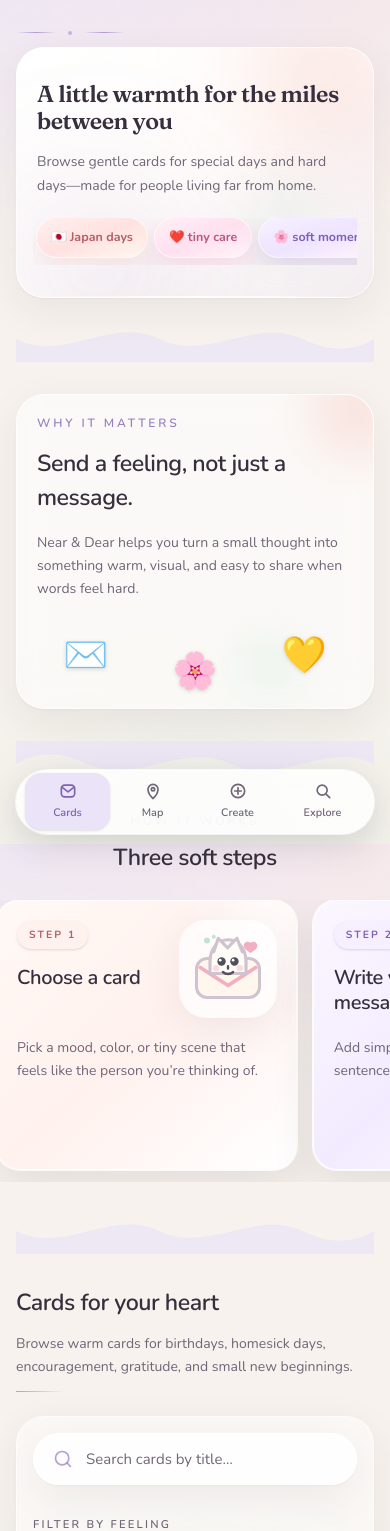
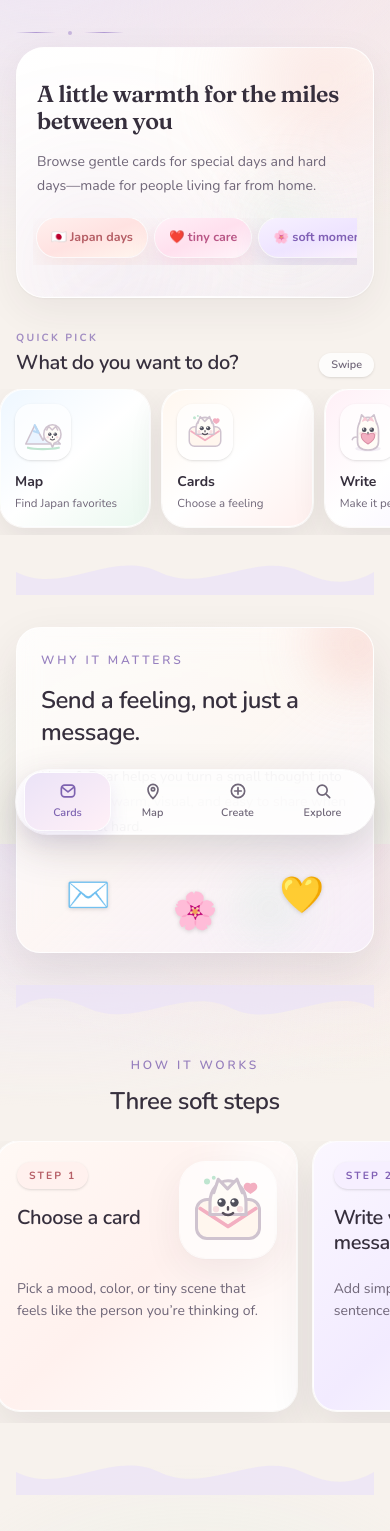
Before and after one commit to smilesaki0109/near-and-dear, a Next.js app: page / in a window 390 px wide. Shown: the top 1531 px of the page. Built offline with nearby package versions, Linux system fonts and the light colour scheme.

Commit message:
Enhance mobile home UI
Made-with: Cursor

```diff
--- a/src/components/cards/CardGrid.tsx
+++ b/src/components/cards/CardGrid.tsx
@@ -27,16 +27,16 @@ export function CardGrid({ cards, locale }: Props) {
   }
 
   return (
-    <ul className="grid grid-cols-1 gap-8 sm:grid-cols-2 sm:gap-9 xl:grid-cols-3 xl:gap-10">
+    <ul className="-mx-4 grid snap-x snap-mandatory grid-flow-col gap-4 overflow-x-auto px-4 pb-4 [grid-auto-columns:78%] [scrollbar-width:none] md:mx-0 md:grid-flow-row md:grid-cols-2 md:gap-9 md:overflow-visible md:px-0 md:pb-0 xl:grid-cols-3 xl:gap-10 [&::-webkit-scrollbar]:hidden">
       {cards.map((card, index) => (
         <li
           key={card.id}
-          className="animate-card-rise"
+          className="animate-card-rise snap-start"
           style={{ animationDelay: `${Math.min(index, 10) * 55}ms` }}
         >
           <Link
             href={`/create/${card.id}`}
-            className="block cursor-pointer rounded-[var(--radius-lg)] focus-visible:outline-none focus-visible:ring-2 focus-visible:ring-[var(--primary)] focus-visible:ring-offset-2 focus-visible:ring-offset-[var(--bg-page)]"
+            className="block cursor-pointer rounded-[var(--radius-lg)] transition active:scale-[0.98] focus-visible:outline-none focus-visible:ring-2 focus-visible:ring-[var(--primary)] focus-visible:ring-offset-2 focus-visible:ring-offset-[var(--bg-page)] md:active:scale-100"
           >
             <CardTile card={card} locale={locale} />
           </Link>
--- a/src/components/home/HomeBrowse.tsx
+++ b/src/components/home/HomeBrowse.tsx
@@ -13,6 +13,7 @@ import { CatCardsIcon } from "@/components/icons/CatCardsIcon";
 import { CatExploreIcon } from "@/components/icons/CatExploreIcon";
 import { CatHeartIcon } from "@/components/icons/CatDecorations";
 import { CatHomeIcon } from "@/components/icons/CatHomeIcon";
+import { CatMapIcon } from "@/components/icons/CatMapIcon";
 import { mockCards } from "@/data/mockCards";
 import { useLanguage } from "@/contexts/LanguageContext";
 import { ui } from "@/lib/i18n/ui";
@@ -28,6 +29,36 @@ export function HomeBrowse() {
 
   const t = ui[locale];
   const home = homeStoryCopy[locale];
+  const quickActions = [
+    {
+      href: "/map",
+      label: locale === "en" ? "Map" : "Mapを見る",
+      hint: locale === "en" ? "Find Japan favorites" : "日本の好きへ",
+      icon: <CatMapIcon className="h-12 w-12" />,
+      card: "from-[#eef7ff] via-white to-[#eaf8ef]",
+    },
+    {
+      href: "#cards",
+      label: locale === "en" ? "Cards" : "カード",
+      hint: locale === "en" ? "Choose a feeling" : "気持ちを選ぶ",
+      icon: <CatCardsIcon className="h-12 w-12" />,
+      card: "from-[#fff7ef] via-white to-[#fff0ee]",
+    },
+    {
+      href: "/create/1",
+      label: locale === "en" ? "Write" : "書く",
+      hint: locale === "en" ? "Make it personal" : "ことばを添える",
+      icon: <CatHomeIcon className="h-12 w-12" />,
+      card: "from-[#fff0f7] via-white to-[#f7f1ff]",
+    },
+    {
+      href: "#cards",
+      label: "Explore",
+      hint: locale === "en" ? "Swipe and browse" : "楽しく探す",
+      icon: <CatExploreIcon className="h-12 w-12" />,
+      card: "from-[#f6efff] via-white to-[#eef7ff]",
+    },
+  ];
   const whySymbols = ["✉️", "🌸", "💛"];
   const stepSymbols = ["🎴", "💌", "🚀"];
   const mobileStepCards = [
@@ -71,9 +102,42 @@ export function HomeBrowse() {
     <AppShell locale={locale} onLocaleChange={setLocale}>
       <div className="mx-auto max-w-6xl">
         <Hero locale={locale} />
+        <section className="-mx-4 mb-7 md:hidden" aria-label="Quick actions">
+          <div className="mb-3 flex items-end justify-between px-4">
+            <div>
+              <p className="text-[0.65rem] font-bold uppercase tracking-[0.22em] text-[var(--primary-deep)]/70">
+                {locale === "en" ? "Quick pick" : "クイック選択"}
+              </p>
+              <h2 className="mt-1 text-xl font-semibold tracking-[-0.02em] text-[var(--text)]">
+                {locale === "en" ? "What do you want to do?" : "何から始める？"}
+              </h2>
+            </div>
+            <span className="rounded-full bg-white/75 px-3 py-1 text-[0.68rem] font-semibold text-[var(--text-muted)] shadow-sm">
+              {locale === "en" ? "Swipe" : "スワイプ"}
+            </span>
+          </div>
+          <div className="grid snap-x snap-mandatory grid-flow-col gap-3 overflow-x-auto px-4 pb-2 [grid-auto-columns:42%] [scrollbar-width:none] [&::-webkit-scrollbar]:hidden">
+            {quickActions.map((action, index) => (
+              <Link
+                key={action.label}
+                href={action.href}
+                className={`animate-card-rise snap-start rounded-3xl border border-white/80 bg-gradient-to-br p-3.5 shadow-[0_14px_34px_rgba(54,47,61,0.10)] ring-1 ring-white/80 transition active:scale-95 ${action.card}`}
+                style={{ animationDelay: `${index * 70}ms` }}
+              >
+                <div className="flex h-14 w-14 items-center justify-center rounded-2xl bg-white/70 shadow-sm">
+                  {action.icon}
+                </div>
+                <p className="mt-3 text-sm font-bold text-[var(--text)]">{action.label}</p>
+                <p className="mt-1 text-[0.72rem] leading-snug text-[var(--text-muted)]">
+                  {action.hint}
+                </p>
+              </Link>
+            ))}
+          </div>
+        </section>
         <WavyDivider className="-mt-2 mb-8 md:-mt-4 md:mb-12" />
 
-        <section className="relative overflow-hidden rounded-[var(--radius-xl)] border border-white/70 bg-white/55 p-5 shadow-[var(--shadow-soft)] backdrop-blur-md md:p-8">
+        <section className="relative overflow-hidden rounded-3xl border border-white/75 bg-gradient-to-br from-white/80 via-[#fff9f5]/80 to-[#f6efff]/65 p-6 shadow-[0_18px_45px_rgba(54,47,61,0.10)] backdrop-blur-md md:rounded-[var(--radius-xl)] md:bg-white/55 md:bg-none md:p-8 md:shadow-[var(--shadow-soft)]">
           <DecorativeBubble className="-right-8 -top-8 h-24 w-24 bg-[var(--accent-peach)]/35" />
           <DecorativeBubble className="bottom-5 right-20 h-12 w-12 bg-[var(--accent-mint)]/45" />
           <p className="text-xs font-semibold uppercase tracking-[0.24em] text-[var(--primary-deep)]/80">
@@ -81,10 +145,10 @@ export function HomeBrowse() {
           </p>
           <div className="mt-4 grid gap-6 md:grid-cols-[1fr_0.8fr] md:items-center">
             <div>
-              <h2 className="text-[1.45rem] font-semibold tracking-[-0.02em] text-[var(--text)] md:text-4xl">
+              <h2 className="text-2xl font-semibold tracking-[-0.02em] text-[var(--text)] md:text-4xl">
                 {home.whyTitle}
               </h2>
-              <p className="mt-4 max-w-2xl text-sm leading-relaxed text-[var(--text-muted)] md:text-base">
+              <p className="mt-4 max-w-2xl text-sm leading-[1.8] text-[var(--text-muted)] md:text-base md:leading-relaxed">
                 {home.whyBody}
               </p>
             </div>
@@ -106,12 +170,12 @@ export function HomeBrowse() {
 
         <WavyDivider className="my-8 rotate-180 md:my-12" />
 
-        <section>
-          <div className="mb-6 text-center">
+        <section className="relative">
+          <div className="mb-6 text-center md:mb-6">
             <p className="text-xs font-semibold uppercase tracking-[0.24em] text-[var(--primary-deep)]/80">
               {home.howKicker}
             </p>
-            <h2 className="mt-3 text-[1.45rem] font-semibold tracking-[-0.02em] text-[var(--text)] md:text-4xl">
+            <h2 className="mt-3 text-2xl font-semibold tracking-[-0.02em] text-[var(--text)] md:text-4xl">
               {home.howTitle}
             </h2>
           </div>
@@ -182,11 +246,11 @@ export function HomeBrowse() {
             <div>
               <h2
                 id="cards-heading"
-                className="text-[1.45rem] font-semibold tracking-[-0.02em] text-[var(--text)] md:text-4xl"
+                className="text-2xl font-semibold tracking-[-0.02em] text-[var(--text)] md:text-4xl"
               >
                 {t.cardsHeading}
               </h2>
-              <p className="mt-3 max-w-xl text-sm leading-relaxed text-[var(--text-muted)]">
+              <p className="mt-3 max-w-xl text-sm leading-[1.8] text-[var(--text-muted)] md:leading-relaxed">
                 {home.cardsBody}
               </p>
               <div
@@ -196,7 +260,7 @@ export function HomeBrowse() {
             </div>
           </div>
 
-          <div className="relative mb-6 overflow-hidden rounded-[var(--radius-xl)] border border-white/60 bg-white/45 p-4 shadow-[var(--shadow-soft)] backdrop-blur-md md:mb-8 md:p-8">
+          <div className="relative mb-6 overflow-hidden rounded-3xl border border-white/70 bg-gradient-to-br from-white/80 via-[#fff8f0]/70 to-[#eef7ff]/60 p-4 shadow-[0_16px_40px_rgba(54,47,61,0.10)] backdrop-blur-md md:mb-8 md:rounded-[var(--radius-xl)] md:bg-white/45 md:bg-none md:p-8 md:shadow-[var(--shadow-soft)]">
             <PopSticker className="right-4 top-3 rotate-6 hidden lg:flex">🔎</PopSticker>
             <PopSticker className="bottom-3 right-6 -rotate-3 hidden lg:flex">✨</PopSticker>
             <SearchBar locale={locale} value={query} onChange={setQuery} />
@@ -208,7 +272,7 @@ export function HomeBrowse() {
 
         <WavyDivider className="my-8 rotate-180 md:my-12" />
 
-        <section className="relative overflow-hidden rounded-[var(--radius-xl)] border border-white/70 bg-gradient-to-br from-[#fff8f0] via-white to-[#eef7ff] p-5 shadow-[var(--shadow-soft)] md:p-8">
+        <section className="relative overflow-hidden rounded-3xl border border-white/75 bg-gradient-to-br from-[#fff8f0] via-white to-[#eef7ff] p-6 shadow-[0_18px_45px_rgba(54,47,61,0.10)] md:rounded-[var(--radius-xl)] md:p-8 md:shadow-[var(--shadow-soft)]">
           <DecorativeBubble className="-right-10 top-10 h-28 w-28 bg-[var(--accent-sky)]/35" />
           <DecorativeBubble className="bottom-12 left-10 h-20 w-20 bg-[var(--accent-peach)]/30" />
           <div className="mb-6 flex flex-col gap-4 sm:flex-row sm:items-end sm:justify-between">
@@ -216,10 +280,10 @@ export function HomeBrowse() {
               <p className="text-xs font-semibold uppercase tracking-[0.24em] text-[var(--primary-deep)]/80">
                 Japan
               </p>
-              <h2 className="mt-3 text-[1.45rem] font-semibold tracking-[-0.02em] text-[var(--text)] md:text-4xl">
+              <h2 className="mt-3 text-2xl font-semibold tracking-[-0.02em] text-[var(--text)] md:text-4xl">
                 {home.japanTitle}
               </h2>
-              <p className="mt-3 max-w-2xl text-sm leading-relaxed text-[var(--text-muted)]">
+              <p className="mt-3 max-w-2xl text-sm leading-[1.8] text-[var(--text-muted)] md:leading-relaxed">
                 {home.japanBody}
               </p>
               <div className="mt-4 flex flex-wrap gap-2">
@@ -255,16 +319,16 @@ export function HomeBrowse() {
           </div>
         </section>
 
-        <section className="relative mt-8 overflow-hidden rounded-[var(--radius-xl)] border border-white/70 bg-white/60 p-5 shadow-[var(--shadow-soft)] md:mt-12 md:p-8">
+        <section className="relative mt-8 overflow-hidden rounded-3xl border border-white/75 bg-gradient-to-br from-white/80 via-[#f8fbff]/80 to-[#fff3ed]/60 p-6 shadow-[0_18px_45px_rgba(54,47,61,0.10)] md:mt-12 md:rounded-[var(--radius-xl)] md:bg-white/60 md:bg-none md:p-8 md:shadow-[var(--shadow-soft)]">
           <DecorativeBubble className="left-10 top-8 h-16 w-16 bg-[var(--accent-sky)]/35" />
           <PopSticker className="right-6 top-5 rotate-6 hidden lg:flex">🗻</PopSticker>
           <PopSticker className="bottom-5 right-16 -rotate-6 hidden lg:flex">🍜</PopSticker>
           <div className="relative grid gap-6 md:grid-cols-[1fr_auto] md:items-center">
             <div>
-              <h2 className="text-[1.45rem] font-semibold tracking-[-0.02em] text-[var(--text)] md:text-4xl">
+              <h2 className="text-2xl font-semibold tracking-[-0.02em] text-[var(--text)] md:text-4xl">
                 {home.mapTitle}
               </h2>
-              <p className="mt-4 max-w-2xl text-sm leading-relaxed text-[var(--text-muted)] md:text-base">
+              <p className="mt-4 max-w-2xl text-sm leading-[1.8] text-[var(--text-muted)] md:text-base md:leading-relaxed">
                 {home.mapBody}
               </p>
             </div>
@@ -277,7 +341,7 @@ export function HomeBrowse() {
           </div>
         </section>
 
-        <section className="relative mt-8 overflow-hidden rounded-[var(--radius-xl)] border border-white/70 bg-gradient-to-br from-[var(--primary-soft)] via-white to-[var(--accent-peach)]/35 p-6 text-center shadow-[var(--shadow-hover)] md:mt-12 md:p-12">
+        <section className="relative mt-8 overflow-hidden rounded-3xl border border-white/75 bg-gradient-to-br from-[var(--primary-soft)] via-white to-[var(--accent-peach)]/35 p-7 text-center shadow-[0_20px_50px_rgba(54,47,61,0.13)] md:mt-12 md:rounded-[var(--radius-xl)] md:p-12 md:shadow-[var(--shadow-hover)]">
           <PopSticker className="left-6 top-6 -rotate-6 hidden md:flex">💌</PopSticker>
           <PopSticker className="right-6 top-6 rotate-6 hidden md:flex">🇯🇵</PopSticker>
           <PopSticker className="bottom-6 left-10 rotate-3 hidden lg:flex">❤️</PopSticker>
@@ -285,10 +349,10 @@ export function HomeBrowse() {
           <p className="text-4xl" aria-hidden>
             ✨
           </p>
-          <h2 className="mt-4 text-[1.45rem] font-semibold tracking-[-0.02em] text-[var(--text)] md:text-4xl">
+          <h2 className="mt-4 text-2xl font-semibold tracking-[-0.02em] text-[var(--text)] md:text-4xl">
             {home.ctaTitle}
           </h2>
-          <p className="mx-auto mt-4 max-w-xl text-sm leading-relaxed text-[var(--text-muted)] md:text-base">
+          <p className="mx-auto mt-4 max-w-xl text-sm leading-[1.8] text-[var(--text-muted)] md:text-base md:leading-relaxed">
             {home.ctaBody}
           </p>
           <Link
--- a/src/components/layout/AppShell.tsx
+++ b/src/components/layout/AppShell.tsx
@@ -63,16 +63,16 @@ function MobileTabBar() {
       className="fixed inset-x-0 bottom-0 z-50 px-4 pb-[calc(env(safe-area-inset-bottom)+0.65rem)] md:hidden"
       aria-label="Bottom navigation"
     >
-      <div className="mx-auto flex h-16 max-w-md items-center justify-around rounded-[2rem] border border-white/70 bg-white/82 px-2 shadow-[0_10px_35px_rgba(54,47,61,0.16)] ring-1 ring-white/70 backdrop-blur-xl">
+      <div className="mx-auto flex h-16 max-w-md items-center justify-around rounded-[2rem] border border-white/75 bg-white/86 px-2 shadow-[0_14px_42px_rgba(54,47,61,0.18)] ring-1 ring-white/80 backdrop-blur-xl">
         {items.map((item) => {
           const Icon = item.icon;
           return (
             <Link
               key={item.label}
               href={item.href}
-              className={`flex min-w-0 flex-1 flex-col items-center justify-center gap-1 rounded-2xl px-2 py-2 text-[0.68rem] font-semibold transition ${
+              className={`flex min-w-0 flex-1 flex-col items-center justify-center gap-1 rounded-2xl px-2 py-2 text-[0.68rem] font-semibold transition active:scale-95 ${
                 item.active
-                  ? "bg-[var(--primary-soft)] text-[var(--primary-deep)] shadow-sm"
+                  ? "bg-gradient-to-br from-[var(--primary-soft)] to-[#fff0f7] text-[var(--primary-deep)] shadow-[0_8px_18px_rgba(149,120,198,0.18)] ring-1 ring-white/80"
                   : "text-[var(--text-muted)] active:bg-[var(--primary-soft)]/60"
               }`}
               aria-current={item.active ? "page" : undefined}
```
Also changed, not shown: src/components/home/CategoryChips.tsx (+4 -4 lines).
